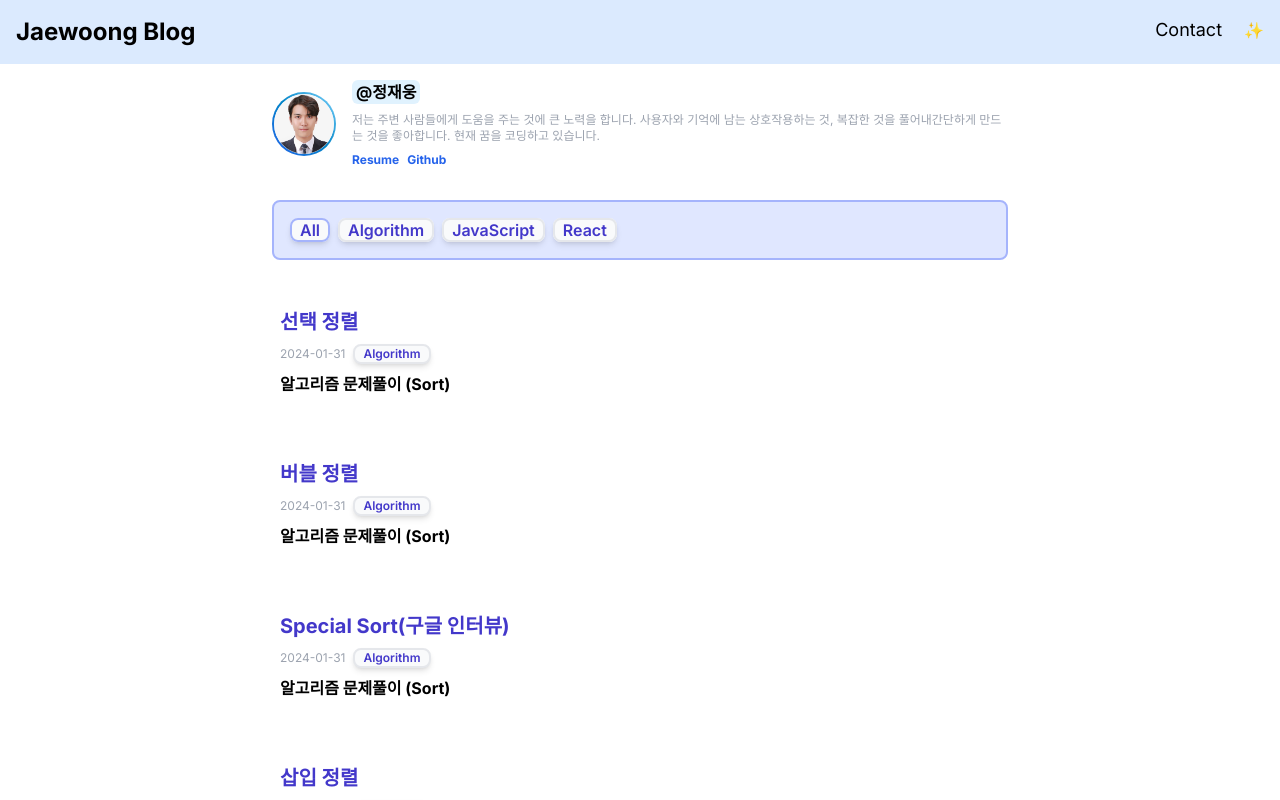
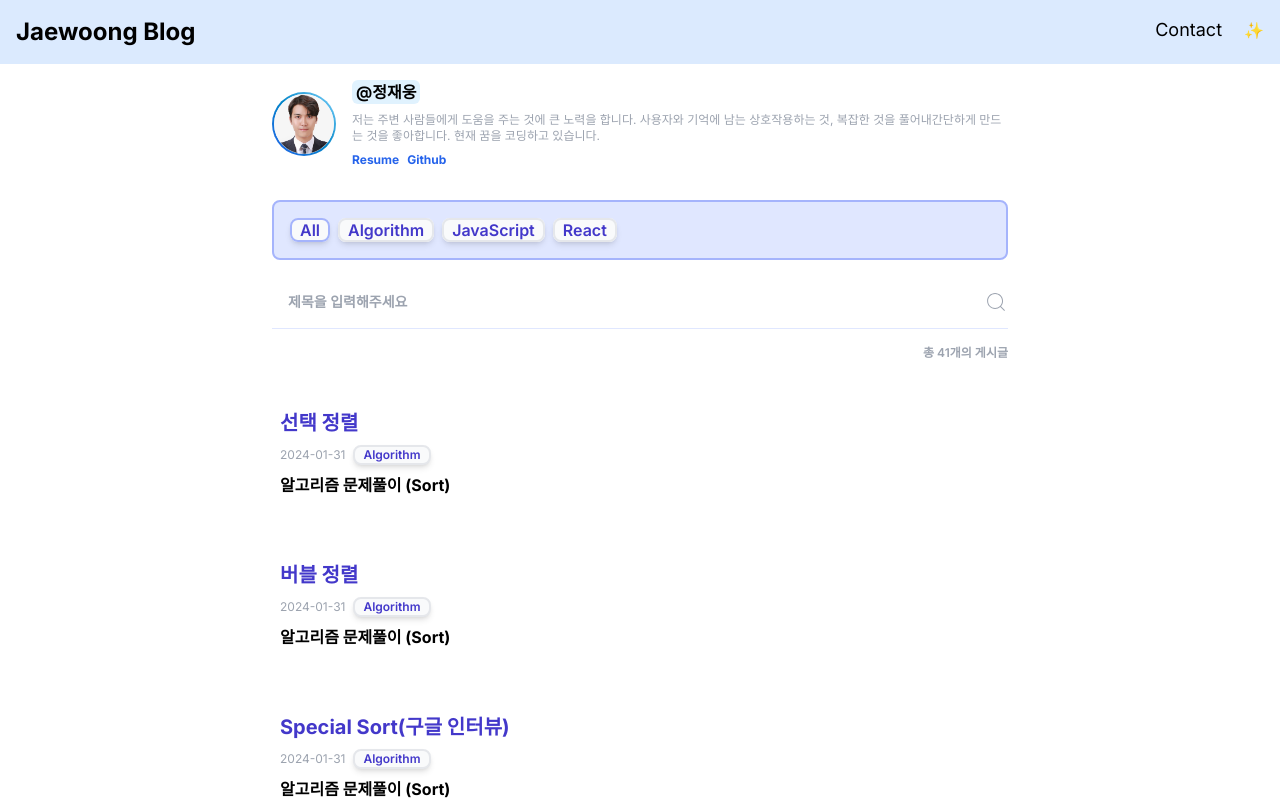
Before and after one commit to dixk3458/dev-blog, a Next.js app: page / in a window 1280 px wide. Shown: the top 800 px of the page. Built offline with nearby package versions, Linux system fonts and the light colour scheme.

Commit message:
SearchBar 구현

```diff
--- a/src/components/FilterablePosts.tsx
+++ b/src/components/FilterablePosts.tsx
@@ -1,9 +1,10 @@
 'use client';
 
 import { Post } from '@/service/posts';
-import { useState } from 'react';
+import { ChangeEvent, useState } from 'react';
 import Categories from './Categories';
 import PostLists from './PostLists';
+import SearchBar from './SearchBar';
 
 type Props = {
   posts: Post[];
@@ -14,11 +15,25 @@ const ALL = 'All';
 
 export default function FilterablePosts({ posts, categories }: Props) {
   const [selected, setSelected] = useState(ALL);
+  const [text, setText] = useState('');
+
   const filtered =
-    selected === ALL ? posts : posts.filter(post => post.category === selected);
+    selected === ALL && !text
+      ? posts
+      : selected === ALL && text
+      ? posts.filter(post => post.title.includes(text.trim()))
+      : text
+      ? posts.filter(
+          post => post.category === selected && post.title.includes(text.trim())
+        )
+      : posts.filter(post => post.category === selected);
 
   const handleClick = (selected: string) => {
     setSelected(selected);
+  };
+
+  const handleChange = (e: ChangeEvent<HTMLInputElement>) => {
+    setText(e.target.value);
   };
 
   return (
@@ -28,6 +43,7 @@ export default function FilterablePosts({ posts, categories }: Props) {
         selected={selected}
         onClick={handleClick}
       />
+      <SearchBar text={text} onChange={handleChange} filtered={filtered} />
       <PostLists posts={filtered} />
     </section>
   );
--- a/src/components/MultiCarousel.tsx
+++ /dev/null
@@ -1,34 +0,0 @@
-import Carousel from 'react-multi-carousel';
-
-type Props = {
-  children: React.ReactNode;
-};
-
-const responsive = {
-  desktop: {
-    breakpoint: { max: 3000, min: 1024 },
-    items: 3,
-    slidesToSlide: 3, // optional, default to 1.
-  },
-  tablet: {
-    breakpoint: { max: 1024, min: 464 },
-    items: 2,
-    slidesToSlide: 2, // optional, default to 1.
-  },
-  mobile: {
-    breakpoint: { max: 464, min: 0 },
-    items: 1,
-    slidesToSlide: 1, // optional, default to 1.
-  },
-};
-
-export default function MultiCarousel({ children }: Props) {
-  return (
-    <Carousel
-      responsive={responsive}
-      containerClass="w-full flex bg-indigo-100 gap-2 p-4 rounded-lg border-2 border-indigo-300"
-    >
-      {children}
-    </Carousel>
-  );
-}
--- /dev/null
+++ b/src/components/SearchBar.tsx
@@ -0,0 +1,31 @@
+import { Post } from '@/service/posts';
+import { ChangeEvent } from 'react';
+import { CiSearch } from 'react-icons/ci';
+
+type Props = {
+  text: string;
+  onChange: (e:ChangeEvent<HTMLInputElement>) => void;
+  filtered: Post[];
+};
+
+export default function SearchBar({ text, onChange, filtered }: Props) {
+  return (
+    <div className="w-full flex flex-col mt-4">
+      <div className="flex justify-between border-b border-indigo-100">
+        <input
+          className="grow text-sm font-semibold p-4 outline-none"
+          type="text"
+          value={text}
+          onChange={e => onChange(e)}
+          placeholder="제목을 입력해주세요"
+        />
+        <button className="text-2xl text-gray-400">
+          <CiSearch />
+        </button>
+      </div>
+      <p className="self-end mt-4 text-xs font-semibold text-gray-400">
+        {`총 ${filtered.length}개의 게시글`}
+      </p>
+    </div>
+  );
+}
```
